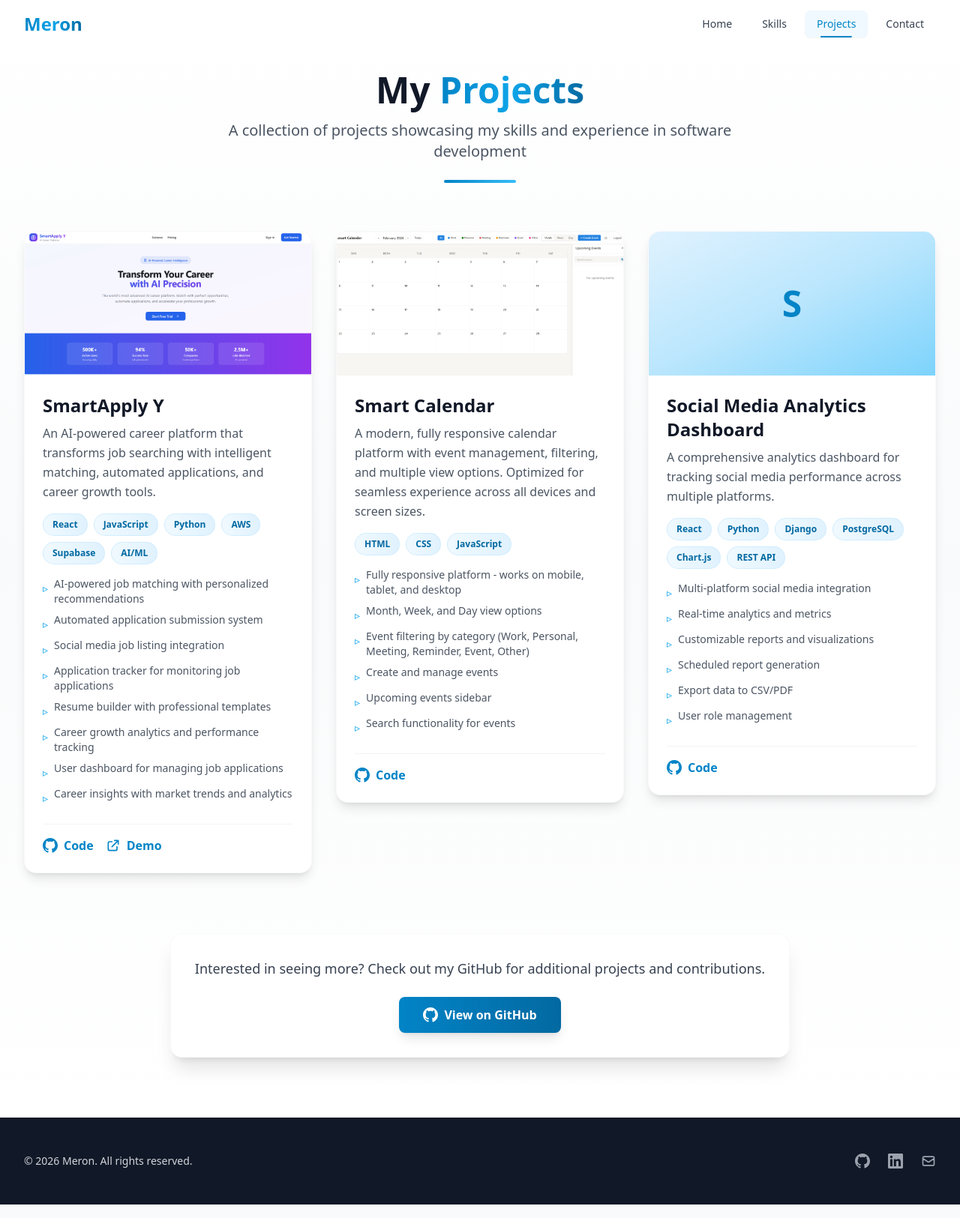
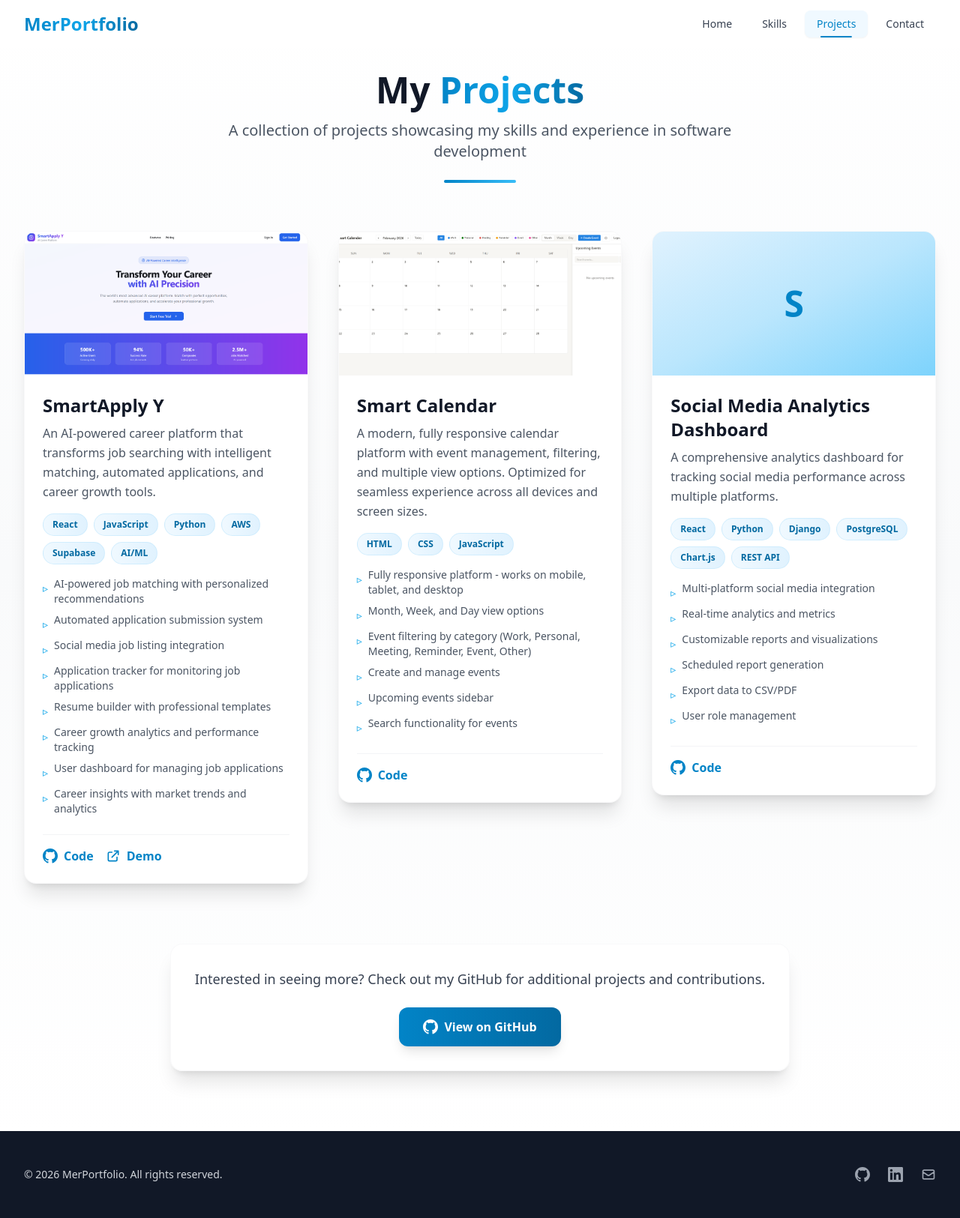
Before and after one commit to Meron006/MerPostfolio, a React (Vite) app: page /projects in a window 1280 px wide. Shown: the whole page at 75% size. Built offline with nearby package versions, Linux system fonts and the light colour scheme.

Commit message:
Design improvements: Enhanced buttons, shadows, spacing, and animations

```diff
--- a/src/components/Footer.jsx
+++ b/src/components/Footer.jsx
@@ -44,7 +44,7 @@ function Footer() {
         <div className="flex flex-col md:flex-row justify-between items-center">
           {/* Copyright - Edit year and name */}
           <p className="text-sm mb-4 md:mb-0">
-            © {currentYear} Meron. All rights reserved.
+            © {currentYear} MerPortfolio. All rights reserved.
           </p>
 
           {/* Social Links */}
--- a/src/components/Navbar.jsx
+++ b/src/components/Navbar.jsx
@@ -44,7 +44,7 @@ function Navbar() {
             to="/"
             className="text-2xl font-bold gradient-text hover:scale-105 transition-transform duration-300 relative group"
           >
-            Meron
+            MerPortfolio
             <span className="absolute bottom-0 left-0 w-0 h-0.5 bg-primary-600 group-hover:w-full transition-all duration-300"></span>
           </Link>
 
--- a/src/components/ProjectCard.jsx
+++ b/src/components/ProjectCard.jsx
@@ -13,7 +13,7 @@
  */
 function ProjectCard({ project }) {
   return (
-    <div className="group bg-white rounded-2xl shadow-lg overflow-hidden card-hover border border-gray-100/50 relative">
+    <div className="group bg-white rounded-2xl shadow-xl overflow-hidden card-hover border border-gray-100/50 relative">
       {/* Hover gradient overlay */}
       <div className="absolute inset-0 bg-gradient-to-br from-primary-50/0 to-primary-100/0 group-hover:from-primary-50/50 group-hover:to-primary-100/30 transition-all duration-500 pointer-events-none"></div>
 
--- a/src/components/SkillsGrid.jsx
+++ b/src/components/SkillsGrid.jsx
@@ -46,7 +46,7 @@ function SkillsGrid() {
           {technicalSkills.map((skill, index) => (
             <span
               key={skill}
-              className="group px-6 py-3 bg-gradient-to-br from-white to-primary-50 text-primary-700 rounded-xl text-base font-bold shadow-lg border-2 border-primary-200/50 hover:border-primary-400 hover:from-primary-50 hover:to-primary-100 hover:shadow-xl transition-all duration-300 transform hover:-translate-y-2 hover:scale-105 cursor-default animate-fade-in-up"
+              className="group px-6 py-3 bg-gradient-to-br from-white to-primary-50 text-primary-700 rounded-xl text-base font-bold shadow-lg border-2 border-primary-200/50 hover:border-primary-400 hover:from-primary-50 hover:to-primary-100 hover:shadow-2xl transition-all duration-300 transform hover:-translate-y-2 hover:scale-105 cursor-default animate-fade-in-up"
               style={{ animationDelay: `${index * 0.06}s` }}
             >
               {skill}
@@ -70,7 +70,7 @@ function SkillsGrid() {
           {softSkills.map((skill, index) => (
             <span
               key={skill}
-              className="group px-6 py-3 bg-gradient-to-br from-white to-gray-50 text-gray-700 rounded-xl text-base font-semibold shadow-lg border-2 border-gray-200/50 hover:border-primary-300 hover:from-primary-50 hover:to-white hover:text-primary-700 hover:shadow-xl transition-all duration-300 transform hover:-translate-y-2 hover:scale-105 cursor-default animate-fade-in-up"
+              className="group px-6 py-3 bg-gradient-to-br from-white to-gray-50 text-gray-700 rounded-xl text-base font-semibold shadow-lg border-2 border-gray-200/50 hover:border-primary-300 hover:from-primary-50 hover:to-white hover:text-primary-700 hover:shadow-2xl transition-all duration-300 transform hover:-translate-y-2 hover:scale-105 cursor-default animate-fade-in-up"
               style={{ animationDelay: `${0.5 + index * 0.06}s` }}
             >
               {skill}
--- a/src/index.css
+++ b/src/index.css
@@ -22,19 +22,19 @@
   }
 
   .glass-effect {
-    @apply bg-white/80 backdrop-blur-md border border-white/20;
+    @apply bg-white/90 backdrop-blur-lg border border-white/30 shadow-lg;
   }
 
   .card-hover {
-    @apply transition-all duration-300 hover:shadow-2xl hover:-translate-y-2;
+    @apply transition-all duration-300 hover:shadow-2xl hover:-translate-y-2 hover:scale-[1.02];
   }
 
   .btn-primary {
-    @apply px-8 py-3 bg-gradient-to-r from-primary-600 to-primary-700 text-white rounded-lg font-semibold hover:from-primary-700 hover:to-primary-800 transition-all duration-300 shadow-lg hover:shadow-xl transform hover:-translate-y-1 active:translate-y-0;
+    @apply px-8 py-3.5 bg-gradient-to-r from-primary-600 to-primary-700 text-white rounded-xl font-semibold hover:from-primary-700 hover:to-primary-800 transition-all duration-300 shadow-lg hover:shadow-2xl transform hover:-translate-y-1.5 active:translate-y-0 hover:scale-105 active:scale-100;
   }
 
   .btn-secondary {
-    @apply px-8 py-3 bg-white text-primary-600 border-2 border-primary-600 rounded-lg font-semibold hover:bg-primary-50 transition-all duration-300 shadow-md hover:shadow-lg transform hover:-translate-y-1 active:translate-y-0;
+    @apply px-8 py-3.5 bg-white text-primary-600 border-2 border-primary-600 rounded-xl font-semibold hover:bg-primary-50 hover:border-primary-700 transition-all duration-300 shadow-md hover:shadow-xl transform hover:-translate-y-1.5 active:translate-y-0 hover:scale-105 active:scale-100;
   }
 
   .section-title {
--- a/src/pages/About.jsx
+++ b/src/pages/About.jsx
@@ -81,7 +81,7 @@ function About() {
                       index % 2 === 0 ? 'md:pr-12 md:text-right' : 'md:pl-12'
                     }`}
                   >
-                    <div className="group bg-white rounded-xl shadow-lg p-6 hover:shadow-2xl transition-all duration-300 border border-gray-100/50 hover:border-primary-200 hover:-translate-y-1">
+                    <div className="group bg-white rounded-xl shadow-xl p-6 hover:shadow-2xl transition-all duration-300 border border-gray-100/50 hover:border-primary-200 hover:-translate-y-1.5 hover:scale-[1.02]">
                       <div className="text-primary-600 font-semibold mb-2 text-sm uppercase tracking-wide">{item.year}</div>
                       <h3 className="text-xl font-bold text-gray-900 mb-1 group-hover:text-primary-600 transition-colors">{item.title}</h3>
                       <div className="text-primary-600 font-medium mb-3">{item.organization}</div>
--- a/src/pages/Projects.jsx
+++ b/src/pages/Projects.jsx
@@ -77,7 +77,7 @@ function Projects() {
         </div>
 
         {/* Projects Grid */}
-        <div className="grid grid-cols-1 md:grid-cols-2 lg:grid-cols-3 gap-8">
+        <div className="grid grid-cols-1 md:grid-cols-2 lg:grid-cols-3 gap-10">
           {projects.map((project, index) => (
             <div
               key={index}
```
